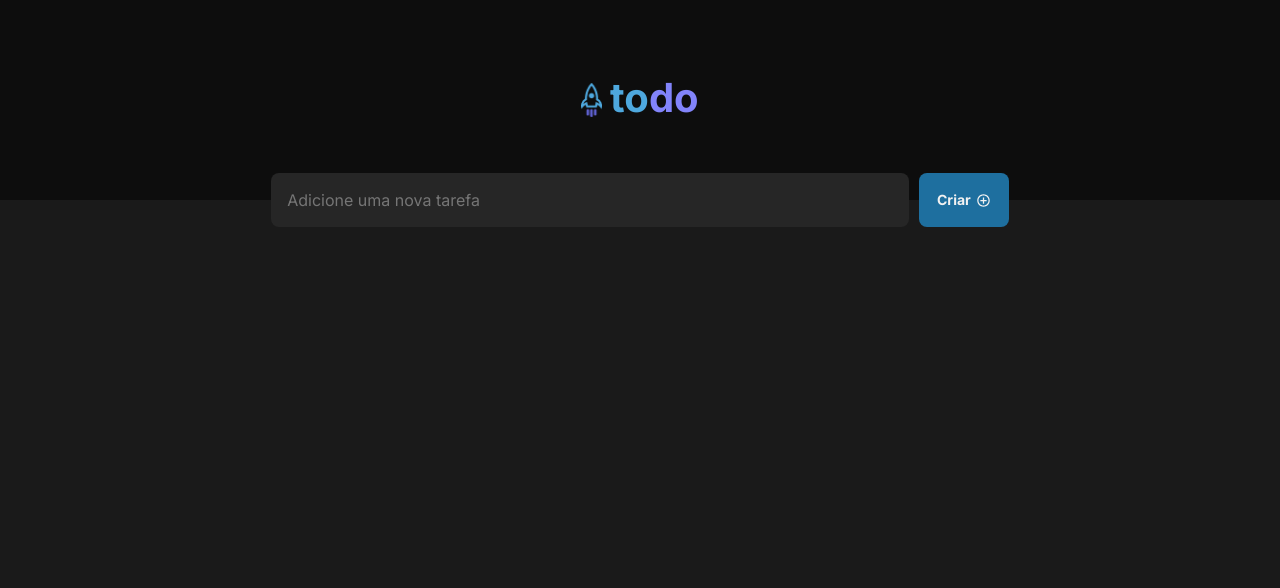
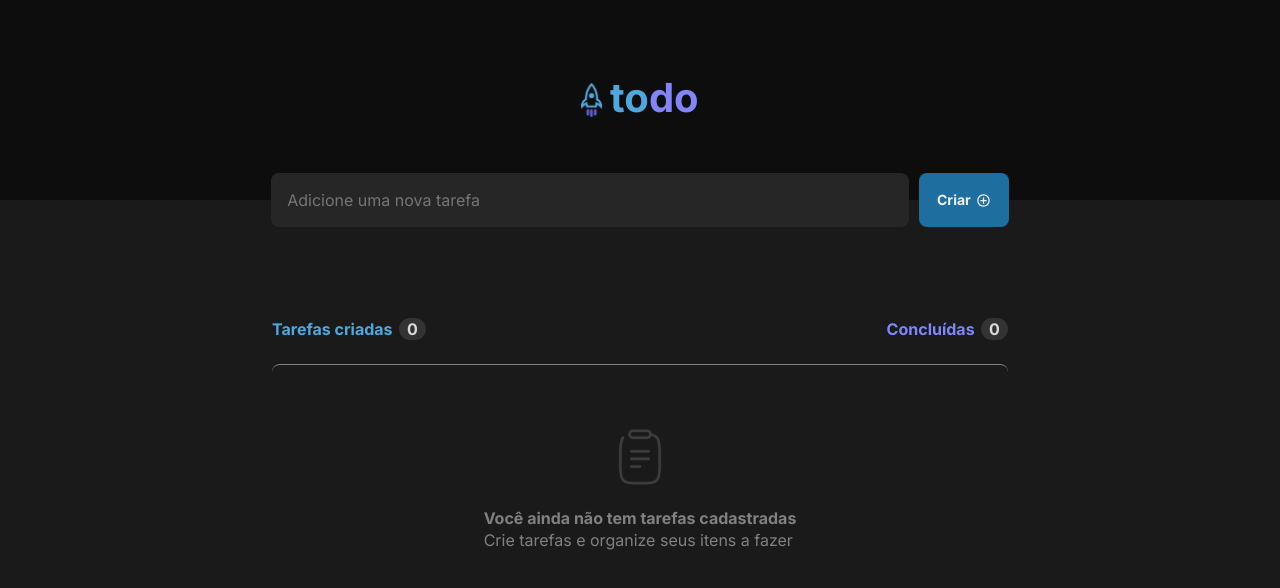
Before and after one commit to f3gomes/ignite-todo-list, a React (Vite) app: page / in a window 1280 px wide. Shown: the top 588 px of the page. Built offline with nearby package versions, Linux system fonts and the light colour scheme.

Commit message:
finish task list part one

```diff
--- a/src/App.css
+++ b/src/App.css
@@ -19,7 +19,7 @@
 
 :focus {
   outline: transparent;
-  /* box-shadow: 0 0 0 2px var(--green-500); */
+  box-shadow: 0 0 0 2px var(--gray-100);
 }
 
 * {
@@ -42,3 +42,8 @@ button {
   line-height: 140%;
   border: none;
 }
+
+.main {
+  display: flex;
+  justify-content: center;
+}
--- a/src/App.tsx
+++ b/src/App.tsx
@@ -1,12 +1,17 @@
 import "./App.css";
 import Header from "./components/Header";
 import TaskInput from "./components/TaskInput";
+import TaskList from "./components/TaskList";
 
 function App() {
   return (
     <>
       <Header />
       <TaskInput />
+
+      <div className="main">
+        <TaskList />
+      </div>
     </>
   );
 }
--- /dev/null
+++ b/src/components/TaskList.module.css
@@ -0,0 +1,62 @@
+.container {
+  margin-top: 5.687rem;
+  width: 46rem;
+  height: 17.93rem;
+
+  display: flex;
+  flex-direction: column;
+}
+
+.header {
+  display: flex;
+  justify-content: space-between;
+}
+
+@media (max-width: 768px) {
+  .header {
+    padding: 0 1rem;
+  }
+}
+
+.header div {
+  display: flex;
+  gap: 0.4rem;
+}
+
+.header > div:first-child > strong {
+  color: var(--blue-100);
+}
+
+.header > div:last-child > strong {
+  color: var(--purple-100);
+}
+
+.header span {
+  background: var(--gray-400);
+  width: 27px;
+  height: 22px;
+  font-weight: bold;
+  display: inline-flex;
+  justify-content: center;
+  align-items: center;
+  border-radius: 999px;
+}
+
+.main {
+  color: var(--gray-300);
+  margin-top: 1.5rem;
+  border-top: 1px solid var(--gray-300);
+  border-radius: 8px;
+
+  display: flex;
+  flex-direction: column;
+  align-items: center;
+}
+
+.main > div:first-child {
+  margin-top: 4rem;
+}
+
+.main > div:last-child {
+  margin-top: 1rem;
+}
--- /dev/null
+++ b/src/components/TaskList.tsx
@@ -0,0 +1,30 @@
+import React from "react";
+import styles from "./TaskList.module.css";
+import clip from "../assets/clipboard.svg";
+
+export default function TaskList() {
+  return (
+    <div className={styles.container}>
+      <div className={styles.header}>
+        <div>
+          <strong>Tarefas criadas</strong>
+          <span>0</span>
+        </div>
+        <div>
+          <strong>Concluídas</strong>
+          <span>0</span>
+        </div>
+      </div>
+
+      <div className={styles.main}>
+        <div>
+          <img src={clip} alt="lista" />
+        </div>
+        <div>
+          <strong>Você ainda não tem tarefas cadastradas</strong>
+          <p>Crie tarefas e organize seus itens a fazer</p>
+        </div>
+      </div>
+    </div>
+  );
+}
```
Also changed, not shown: src/assets/clipboard.svg (renamed from src/assets/Clipboard.svg).
